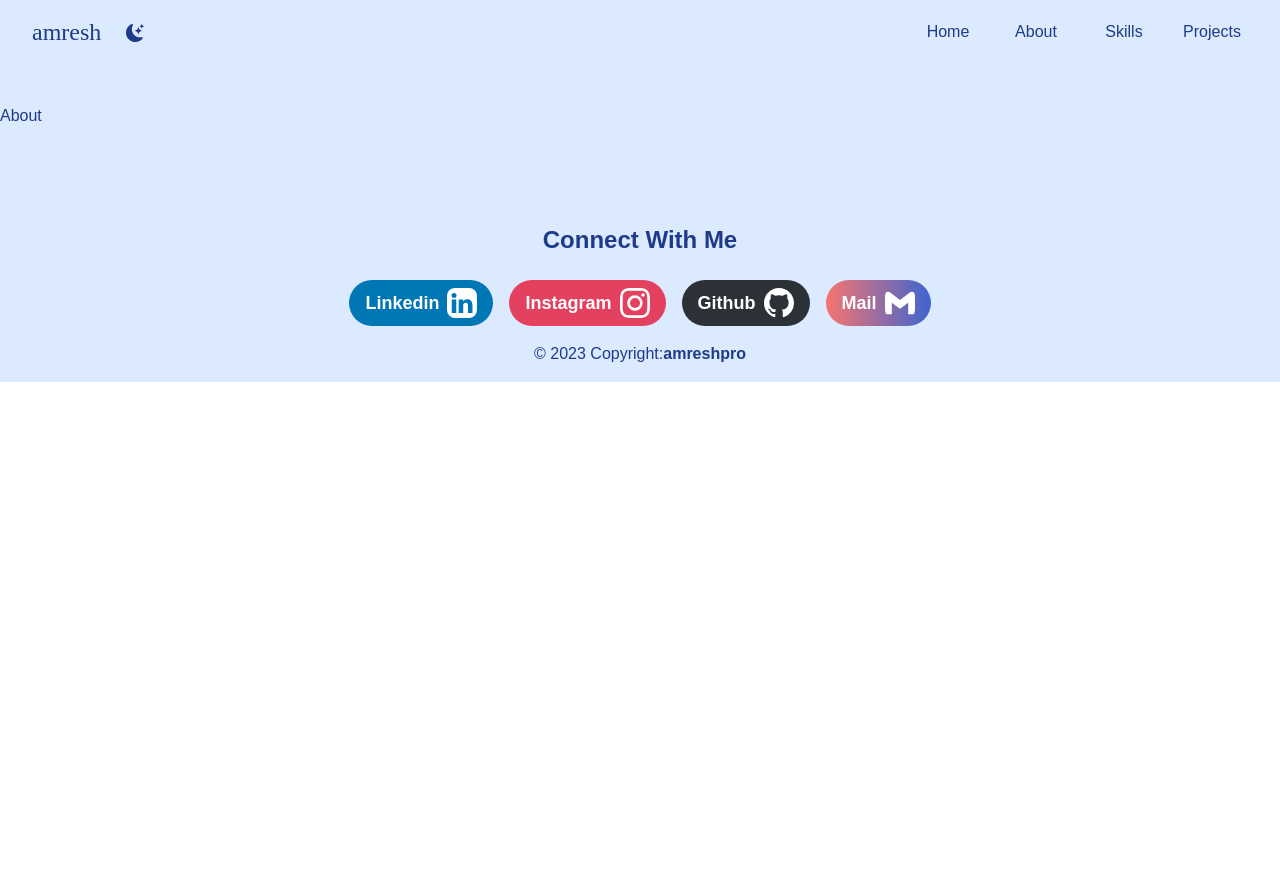
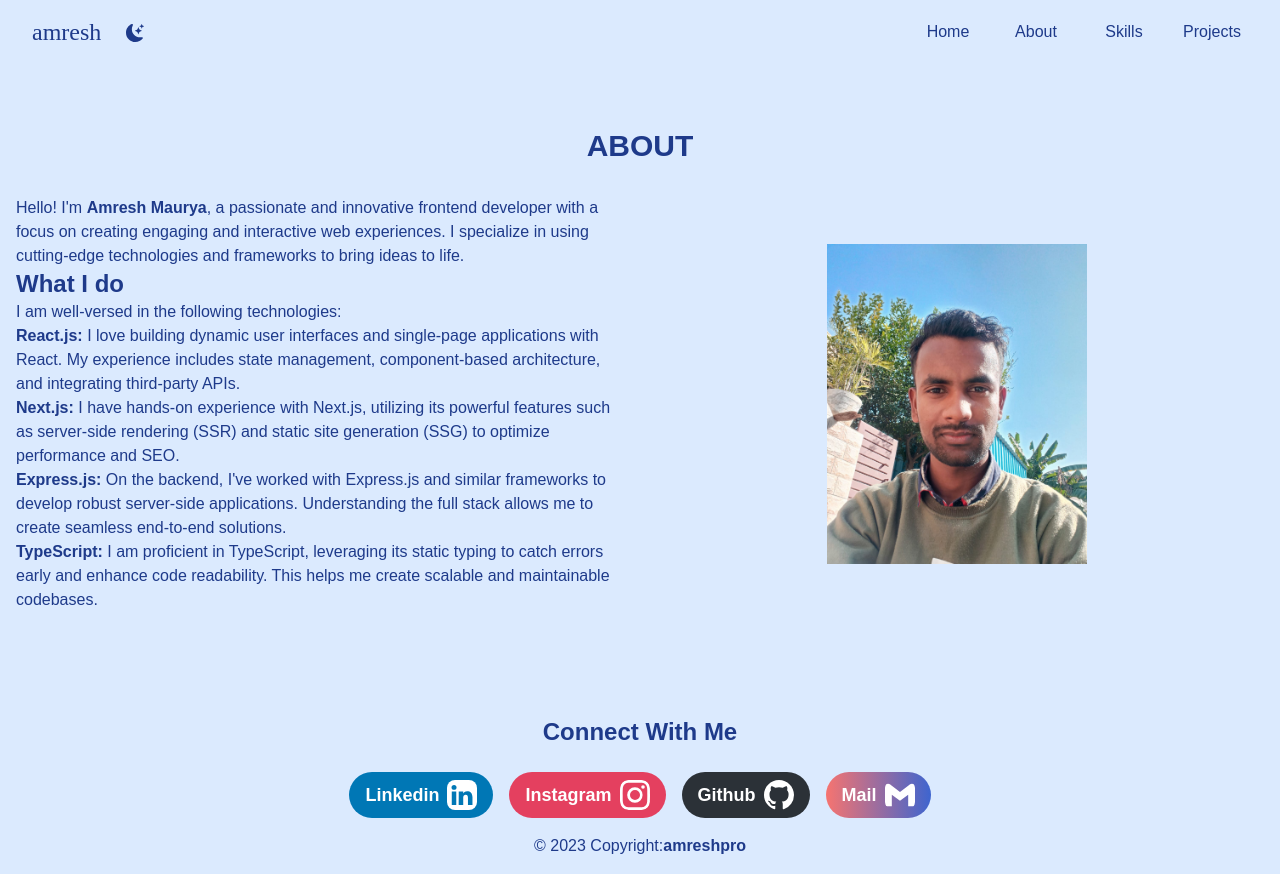
Before and after one commit to amreshpro/proportfolio, a React (Vite) app: page /about in a window 1280 px wide. Before the commit the page ends 800 px from the top, so only its background shows below. Built offline with nearby package versions, Linux system fonts and the light colour scheme; a web font is replaced by a local one.

Commit message:
fix color issue and created about page

```diff
--- a/src/components/About.jsx
+++ b/src/components/About.jsx
@@ -1,5 +1,59 @@
+import { MYIMAGE } from "../assets";
 export default function About() {
   return (
-    <div>About</div>
-  )
+    <div className="flex flex-col justify-center items-center">
+      <h1
+        id="about"
+        className="text-3xl text-justify uppercase font-bold   my-6"
+      >
+        About
+      </h1>
+      <div className="flex  gap-1 px-2 md:flex-col">
+        <div className="content w-1/2 md:w-full p-2">
+          <p>
+            Hello! I&apos;m <strong>Amresh Maurya</strong>, a passionate and
+            innovative frontend developer with a focus on creating engaging and
+            interactive web experiences. I specialize in using cutting-edge
+            technologies and frameworks to bring ideas to life.
+          </p>
+          <h1 className="text-2xl font-bold">What I do</h1>
+          <p>I am well-versed in the following technologies:</p>
+          <ul className="about-list ">
+            <li className="">
+              <strong> React.js:</strong> I love building dynamic user
+              interfaces and single-page applications with React. My experience
+              includes state management, component-based architecture, and
+              integrating third-party APIs.
+            </li>
+            <li>
+              <strong> Next.js:</strong> I have hands-on experience with
+              Next.js, utilizing its powerful features such as server-side
+              rendering (SSR) and static site generation (SSG) to optimize
+              performance and SEO.
+            </li>
+
+            <li>
+              <strong> Express.js:</strong> On the backend, I&apos;ve worked
+              with Express.js and similar frameworks to develop robust
+              server-side applications. Understanding the full stack allows me
+              to create seamless end-to-end solutions.
+            </li>
+            <li>
+              <strong> TypeScript:</strong> I am proficient in TypeScript,
+              leveraging its static typing to catch errors early and enhance
+              code readability. This helps me create scalable and maintainable
+              codebases.
+            </li>
+          </ul>
+        </div>
+        <div className="my-image w-1/2 md:w-full flex items-center py-2 ">
+          <img
+            src={MYIMAGE}
+            alt="my-image"
+            className=" w-full text-center h-80 object-contain  "
+          />
+        </div>
+      </div>
+    </div>
+  );
 }
```
